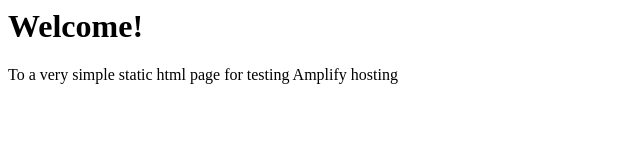
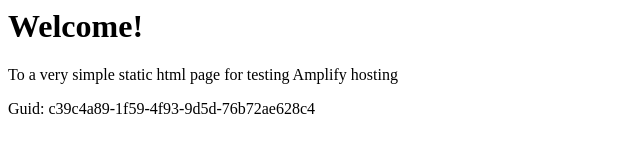
Before and after one commit to aws-aemilia-lhr/Github-PR-Commit-Integration-Test-DoNotTouch-GitHubAutoBuildPrPreviewCanaryTest-v1-prod-eu-west-2, a website: page src/index.html in a window 1280 px wide. Shown: the whole page, without its empty margins (0-640 px from the left). Drawn offline with Linux system fonts and the light colour scheme.

Commit message:
commit from integ tests

```diff
--- a/src/index.html
+++ b/src/index.html
@@ -1,3 +1,5 @@
+
+
 <html lang="en">
 
 <head>
@@ -10,6 +12,6 @@
 <body>
     <h1>Welcome!</h1>
     <p>To a very simple static html page for testing Amplify hosting</p>
-</body>
+    <p>Guid: c39c4a89-1f59-4f93-9d5d-76b72ae628c4</p></body>
 
 </html>
```
